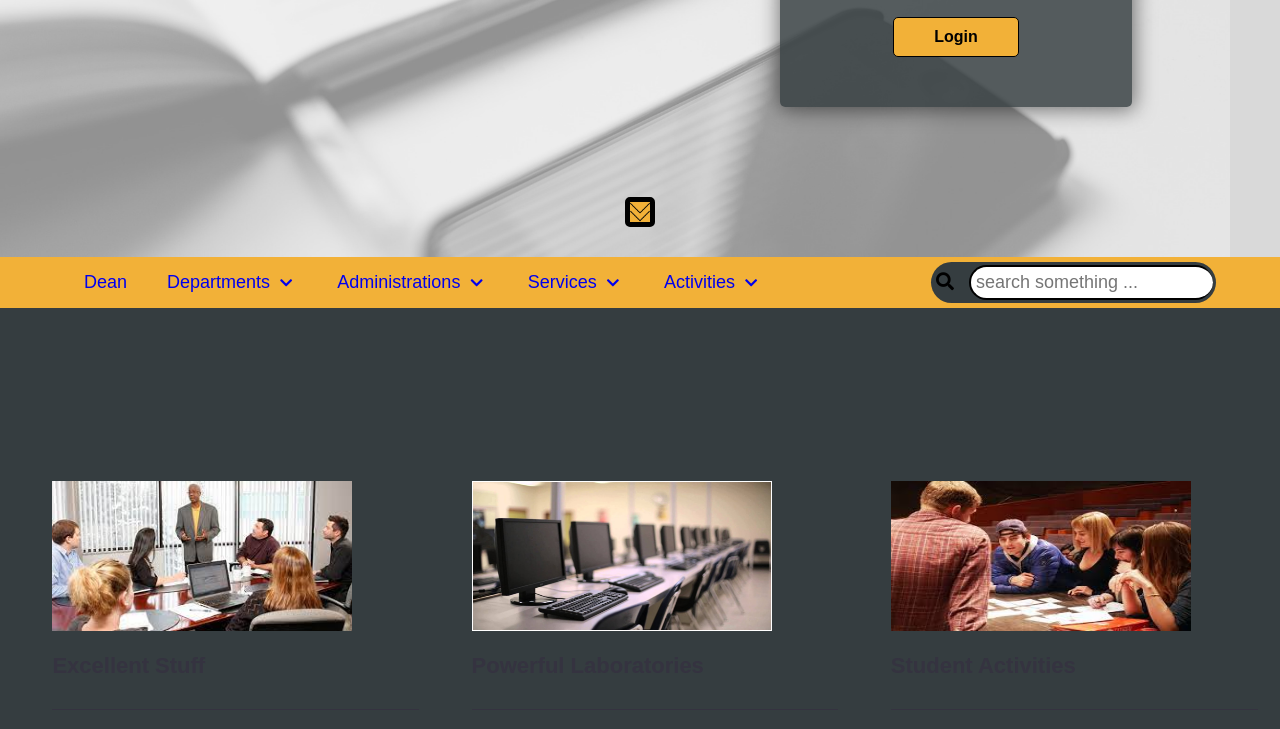
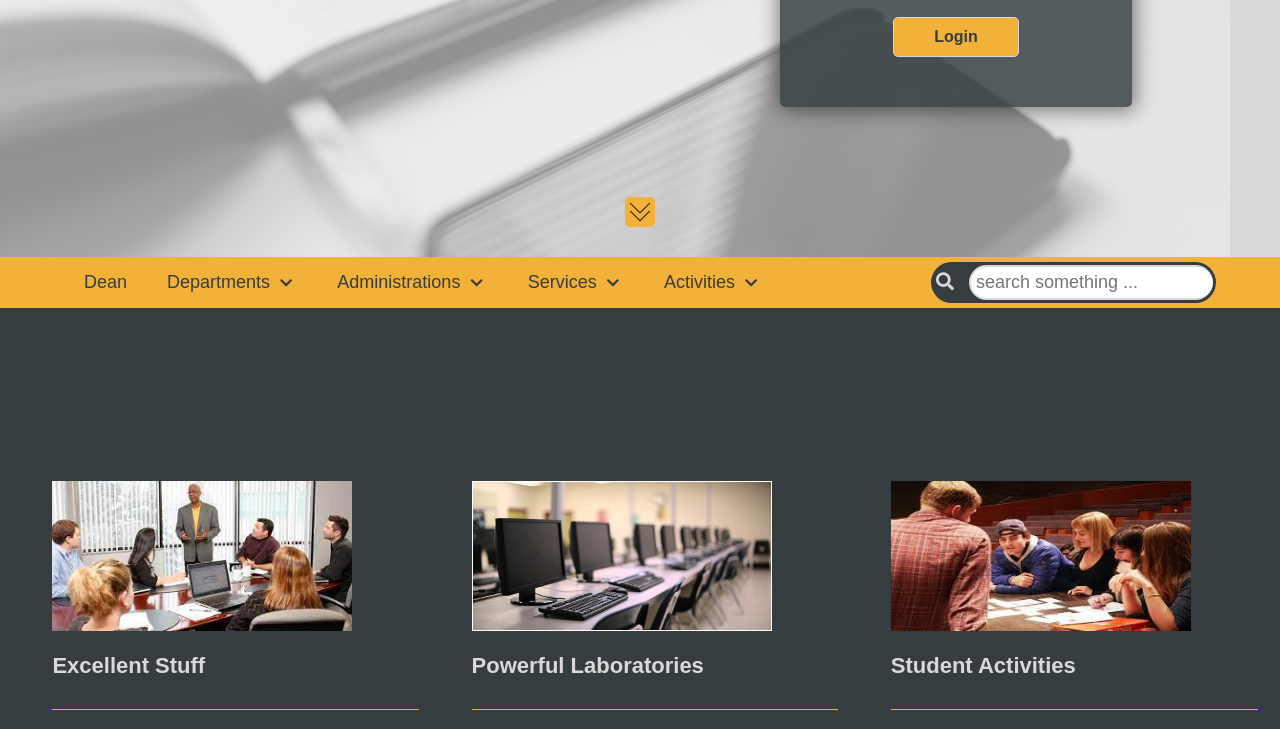
Before and after one commit to maryam-mohammed278/our-P, a plain HTML site: page index.html in a window 1280 px wide. Shown: the part 543-1272 px from the top of the page. Drawn offline with Linux system fonts and the light colour scheme.

Commit message:
after making the dean page and fixing issues of colors

```diff
--- a/css/colors.css
+++ b/css/colors.css
@@ -54,14 +54,12 @@ header .upper,
 header .middle .social-links li a,
 header .lower .nav-link a,
 header .lower .dropdown-button,
-<<<<<<< HEAD
 header .middle .header-content .banner .login button,.social-cultural .end p,
-.administrations .admin .figure-container .caption  {
-=======
+.administrations .admin .figure-container .caption,
 header .middle .header-content .banner .login button,
 .social-cultural .end p,
 .administrations .admin .figure-container .caption {
->>>>>>> 1f3f025c8757761f0ffc5dc355feb6caf3675756
+
     color: #353d40;
 }
 header .lower .dropdown-menu:hover > li a,
@@ -79,16 +77,14 @@ section.features .feature,
 .services .employees .employee {
     color: #d9d9d9;
 }
+
 section.features .feature .content p i,
 .image-preview .collapse,
 .services .content dl dt,
-<<<<<<< HEAD
 .image-preview .collapse,.social-cultural .right .heading,.social-cultural .start .heading,
-=======
 .image-preview .collapse,
 .social-cultural .right .heading,
 .social-cultural .start .heading,
->>>>>>> 1f3f025c8757761f0ffc5dc355feb6caf3675756
 .services .employees .employee h3 {
     color: #f2b138;
 }
@@ -105,11 +101,9 @@ section.features .feature .content h3,
 .services .content h3,
 .services .faculty .service h3,
 .services .employees .employee h3,
-<<<<<<< HEAD
-.administrations .admin .content h3 ,.dean .container .content h3 ,.dean .container .box_image  {
-=======
+.administrations .admin .content h3 ,
+.dean .container .content h3 ,.dean .container .box_image
 .administrations .admin .content h3 {
->>>>>>> 1f3f025c8757761f0ffc5dc355feb6caf3675756
     border-color: #f2b138 !important;
 }
 header .lower .dropdown-menu,
--- a/css/style.css
+++ b/css/style.css
@@ -966,7 +966,7 @@ footer .container{
   border-bottom-right-radius: 50px;
 }
 /* end administrations */
-<<<<<<< HEAD
+
 /*start dean section*/
 .dean
 {
@@ -1049,7 +1049,3 @@ width: 25%;
   display: block;
 }
 /*end dean section*/
-
-
-=======
->>>>>>> 1f3f025c8757761f0ffc5dc355feb6caf3675756
```
